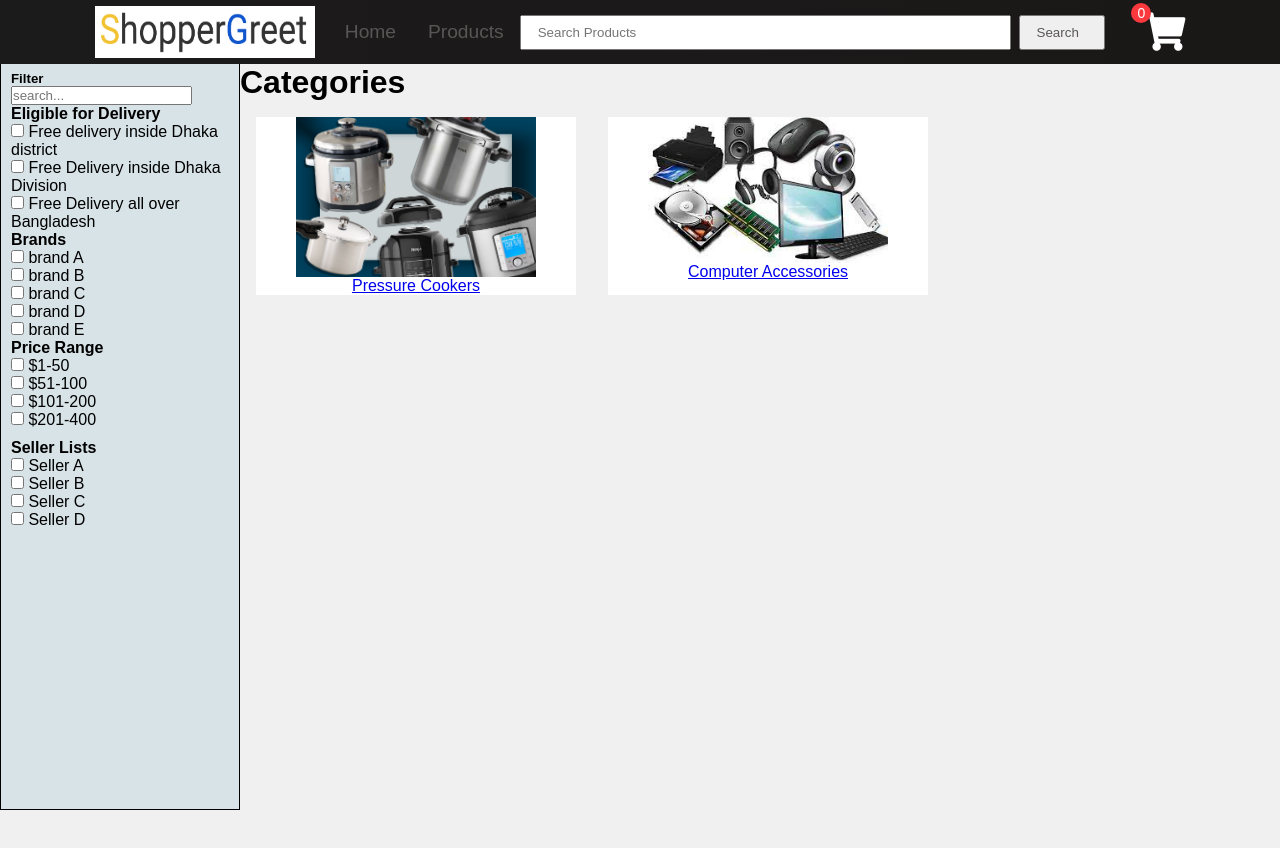
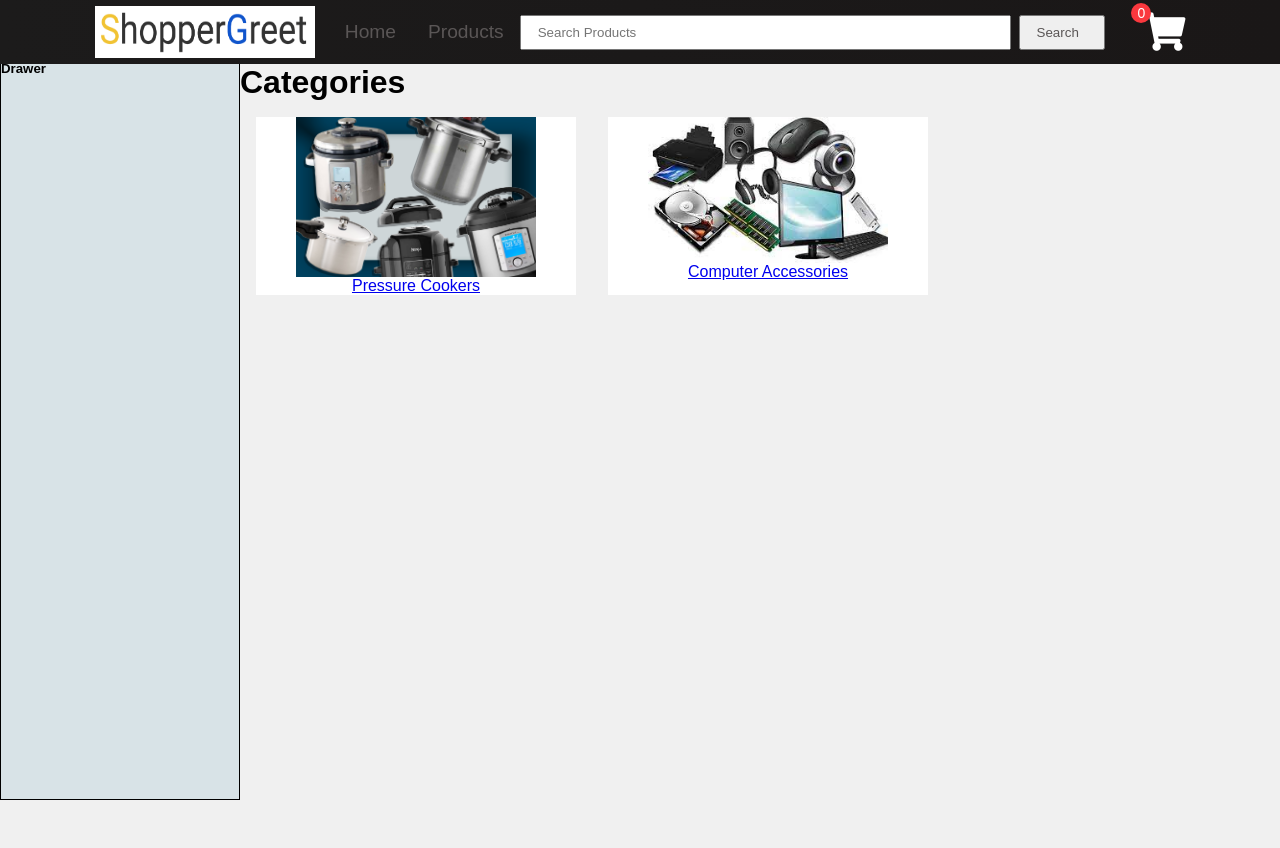
Before and after one commit to navidalazim/shopper-greet, a React (Create React App) app: page / in a window 1280 px wide. Shown: the top 848 px of the page. Built offline with nearby package versions, Linux system fonts and the light colour scheme.

Commit message:
Revert "Drawer Update with no funtionalities"
This reverts commit a18c2f6df5cf67f5f29bb9afa466558317c916bd.

```diff
--- a/src/components/Drawer.jsx
+++ b/src/components/Drawer.jsx
@@ -1,91 +1,10 @@
-import React from "react";
-import "./drawer.css";
-import { useState } from "react";
+import React from 'react';
+import './drawer.css';
 
-export default function Drawer({ products }) {
-  const [searchTerm, setSeacrhTerm] = useState("");
-  return (
-    <div className="sidenav">
-      <h5>Filter</h5>
-      <input
-        type="text"
-        placeholder="search..."
-        onChange={(event) => {
-          setSeacrhTerm(event.target.value);
-        }}
-      />
-
-      <div className="checkbox-filters">
-        <div>
-          <h4>Eligible for Delivery</h4>
+export default function Drawer() {
+    return (
+        <div className="sidenav">
+            <h5>Drawer</h5>
         </div>
-        <div>
-          <input type="checkBox" name="items" /> Free delivery inside Dhaka
-          district
-        </div>
-        <div>
-          <input type="checkBox" name="items" /> Free Delivery inside Dhaka
-          Division
-        </div>
-        <div>
-          <input type="checkBox" name="items" /> Free Delivery all over
-          Bangladesh
-        </div>
-      </div>
-      <div className="checkbox-filters">
-        <div>
-          <h4>Brands</h4>
-          <div>
-            <input type="checkBox" name="items" /> brand A
-          </div>
-          <div>
-            <input type="checkBox" name="items" /> brand B
-          </div>
-          <div>
-            <input type="checkBox" name="items" /> brand C
-          </div>
-          <div>
-            <input type="checkBox" name="items" /> brand D
-          </div>
-          <div>
-            <input type="checkBox" name="items" /> brand E
-          </div>
-        </div>
-      </div>
-      <div className="checkbox-filters">
-        <div>
-          <h4>Price Range</h4>
-          <div>
-            <input type="checkBox" name="items" /> $1-50
-          </div>
-          <div>
-            <input type="checkBox" name="items" /> $51-100
-          </div>
-          <div>
-            <input type="checkBox" name="items" /> $101-200
-          </div>
-          <div>
-            <input type="checkBox" name="items" /> $201-400
-          </div>
-        </div>
-      </div>
-      <div className="checkbox-filter">
-        <div>
-          <h4>Seller Lists</h4>
-        </div>
-        <div>
-          <input type="checkBox" name="items" /> Seller A
-        </div>
-        <div>
-          <input type="checkBox" name="items" /> Seller B
-        </div>
-        <div>
-          <input type="checkBox" name="items" /> Seller C
-        </div>
-        <div>
-          <input type="checkBox" name="items" /> Seller D
-        </div>
-      </div>
-    </div>
-  );
+    )
 }
--- a/src/components/drawer.css
+++ b/src/components/drawer.css
@@ -10,10 +10,4 @@
     padding-top: 60px;
     transition: 0.5s;
     border: 1px solid black;
-  margin-top: 10px;
-  padding-left: 10px;
   }
-
-.checkbox-filter {
-  margin-top: 10px;
-}
--- a/src/pages/HomePage.jsx
+++ b/src/pages/HomePage.jsx
@@ -1,20 +1,19 @@
-import React, { Profiler } from "react";
+import React from "react";
 import { Link } from "react-router-dom";
 import "./homepage.css";
-import { useState } from "react";
 
 export default function HomePage({ products }) {
-  const [searchTerm, setSearchTerm] = useState("");
   return (
     <>
       <h1>Categories</h1>
       <div className="categories">
         {products.map((product) => (
           <div className="category-card" key={product.category}>
-            <img src={product.image} alt={product.category} />
-            <Link to={`/category/${product.categoryId}`}>
-              {product.category}
-            </Link>
+            <img
+              src={product.image}
+              alt={product.category}
+            />
+            <Link to={`/category/${product.categoryId}`}>{product.category}</Link>
           </div>
         ))}
       </div>
```
Also changed, not shown: 1 other file (tests, documents, lock files or other folders). Lines whose indentation alone changed are shown as unchanged.
